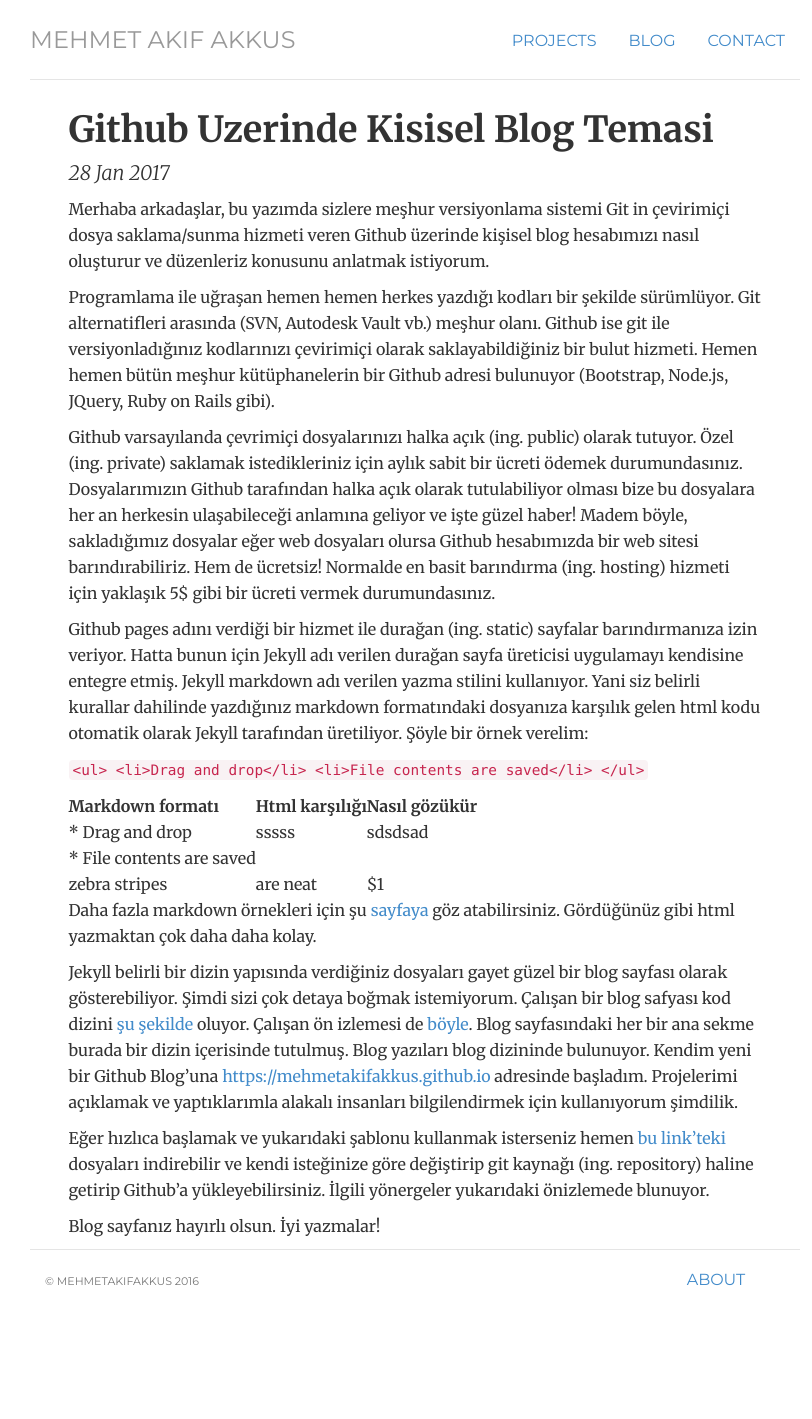
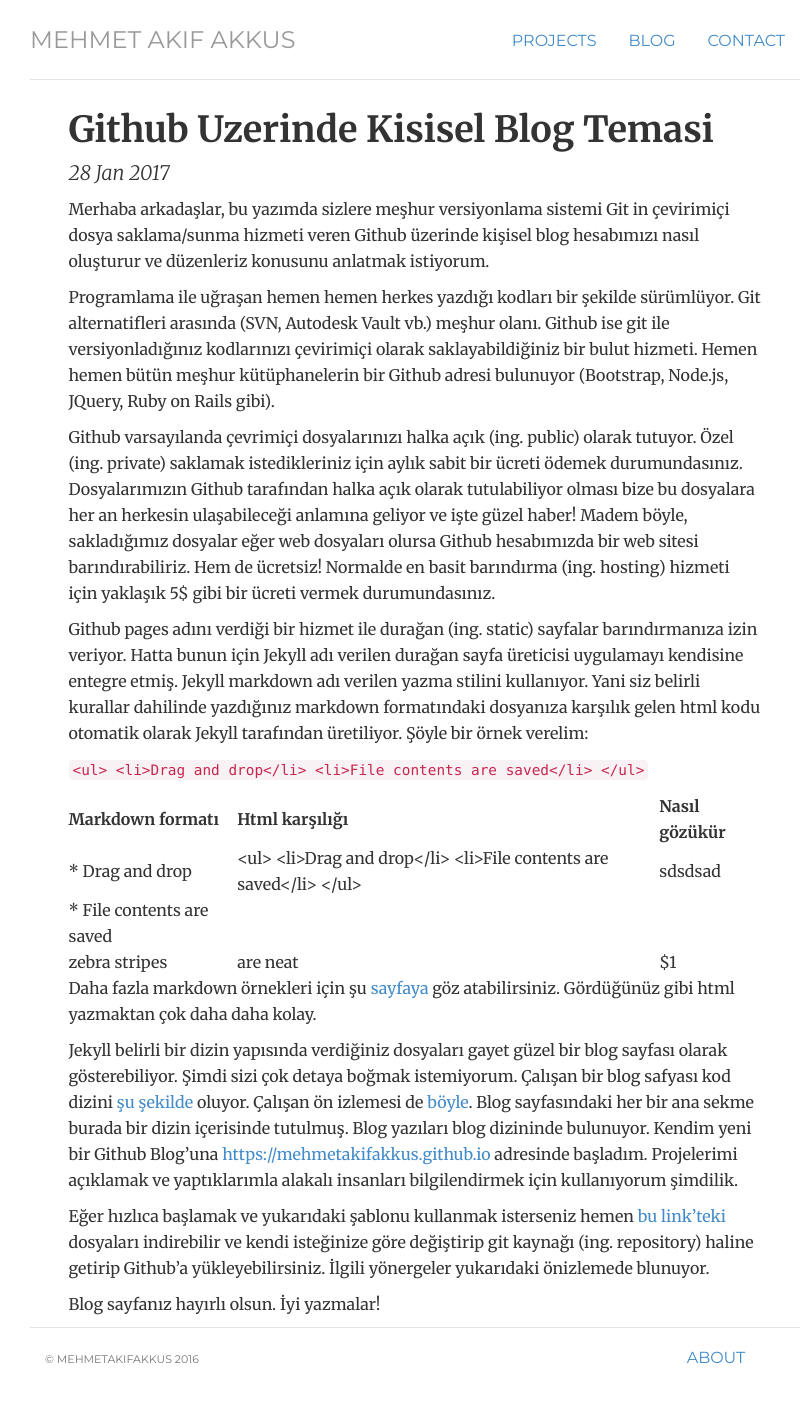
Before and after one commit to mehmetakifakkus/mehmetakifakkus.github.io, a Jekyll site: the page built from _posts/2017-01-28-github-uzerinde-kisisel-blog-temasi.md, in a window 1280 px wide. Shown: the whole page, without its empty margins (225-1037 px from the left). Built offline with Jekyll 4.4.1, drawn with Linux system fonts in a browser that asks for light colours; our own code applies the rules of GitHub Pages for plain Markdown files; before the commit the page ends 1341 px from its top, so only the background shows below that.

Commit message:
Update 2017-01-28-github-uzerinde-kisisel-blog-temasi.md

```diff
--- a/_posts/2017-01-28-github-uzerinde-kisisel-blog-temasi.md
+++ b/_posts/2017-01-28-github-uzerinde-kisisel-blog-temasi.md
@@ -10,7 +10,7 @@ Github pages adını verdiği bir hizmet ile durağan (ing. static) sayfalar bar
 
 | Markdown formatı                | Html karşılığı              | Nasıl gözükür    |
 | -------------                   |:---------------------       |: ----------------|
-| * Drag and drop                 |  sssss  |     sdsdsad|
+| * Drag and drop                 |  <ul> <li>Drag and drop</li> <li>File contents are saved</li> </ul>  |     sdsdsad|
 | * File contents are saved       |                             |                  |
 | zebra stripes                   | are neat                    |      $1          |
 
```
